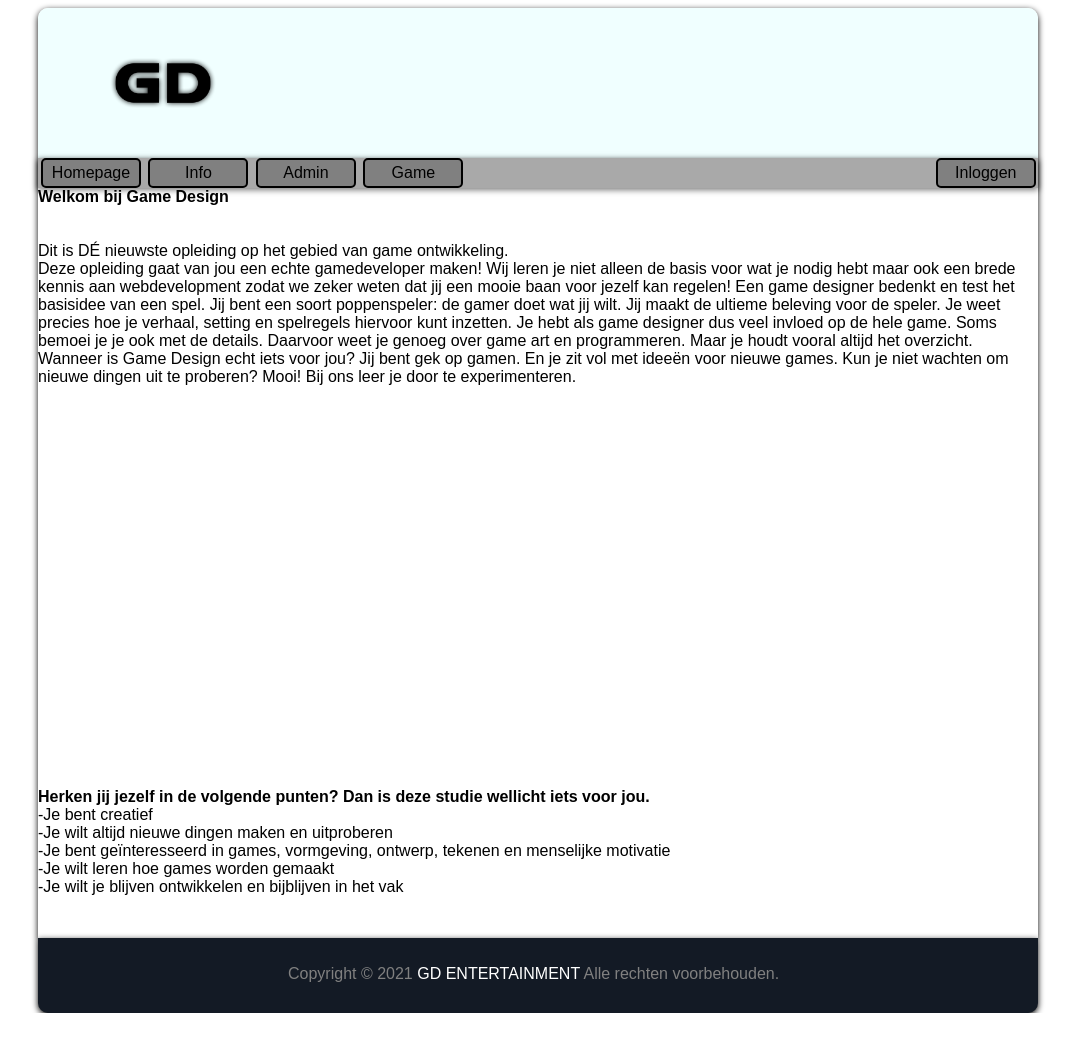
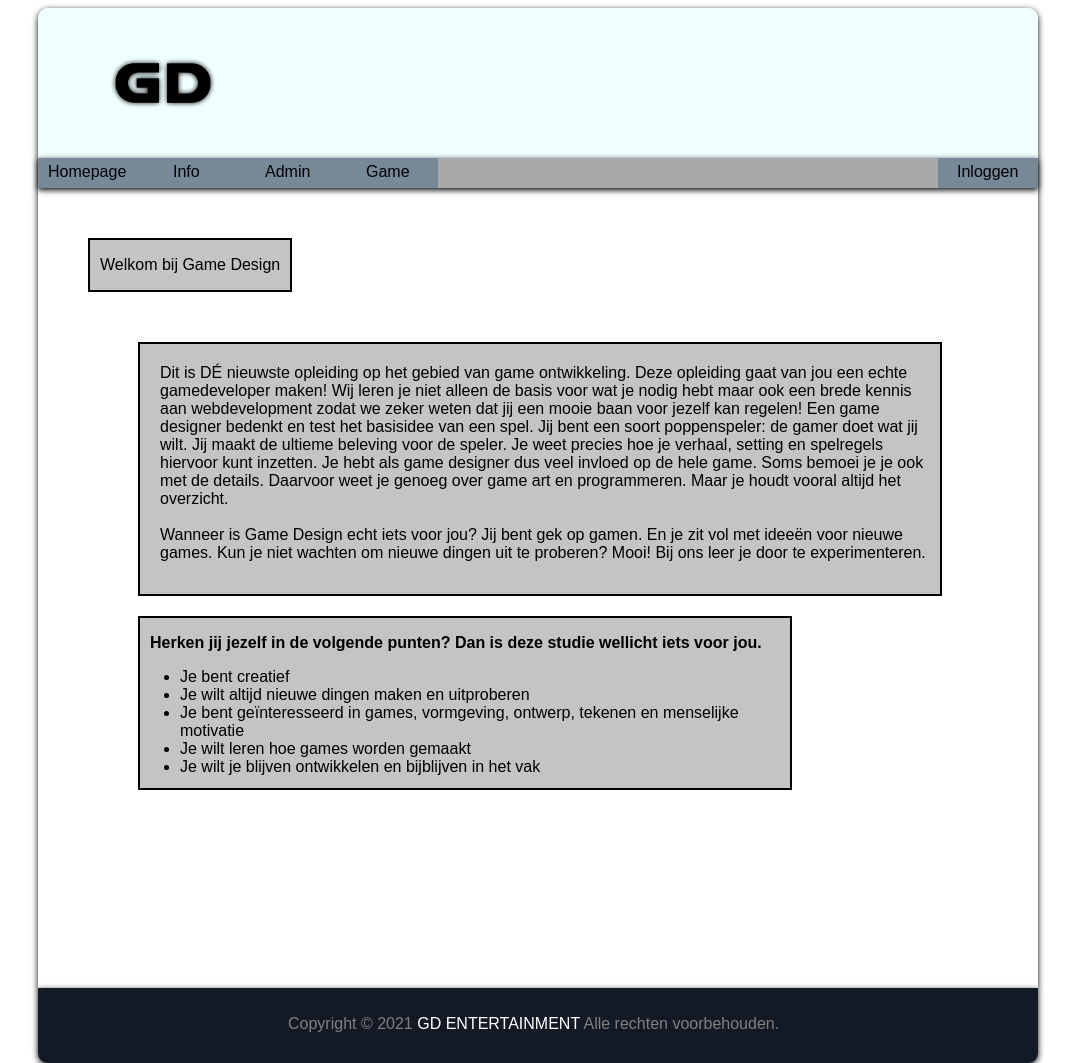
Before and after one commit to Penguinnguy/Project-Web, a PHP site: page /info.html in a window 1280 px wide; the page is wider, and only the part inside the window is pictured. Shown: that part, without its empty margins (102-1177 px from the left). Before the commit the page ends 1013 px from the top of that part, so only its background shows below. Run offline with PHP 8.4, Linux system fonts and the light colour scheme.

Commit message:
Button change/Info change/color change
De button rond de navigatie balk zijn compleet hergedaan. De info pagina wat mooier opgemaakt. De kleur voor de blokken van honeydew > custom gray.

```diff
--- a/css.css
+++ b/css.css
@@ -34,21 +34,74 @@
 .nav-button {
     height: 30px;
     width: 100px;
-    border: 2px solid black;
-    background-color:gray;
-    margin-left: 3px;
+    background-color: lightslategrey;
     cursor: pointer;
-    border-radius: 5px 5px 5px 5px;
+    opacity: 1;
+    text-decoration: none;
+    color: black;
 }
 
-.inlog-button {
-    height: 30px;
-    width: 100px;
-    border: 2px solid black;
-    background-color:gray;
-    margin-left: 468px;
-    cursor: pointer;
-    border-radius: 5px 5px 5px 5px;
+.nav-button:hover {
+    opacity: 0.6;
+}
+
+.index-button {
+    position: absolute;
+    transition: 0.3s;
+}
+
+.info-button {
+    position: absolute;
+    margin-left: 100px;
+    transition: 0.3s;
+}
+
+.admin-button {
+    position: absolute;
+    margin-left: 200px;
+    transition: 0.3s;
+}
+
+.game-button {
+    position: absolute;
+    margin-left: 300px;
+    transition: 0.3s;
+}
+
+.inlogg-button {
+    position: absolute;
+    margin-left: 900px;
+    transition: 0.3s;
+}
+
+.homepage-txt {
+    position: absolute;
+    margin-top: 5px;
+    margin-left: 10px;
+}
+
+.info-txt-button {
+    position: absolute;
+    margin-top: 5px;
+    margin-left: 35px;
+}
+
+.admin-txt {
+    position: absolute;
+    margin-top: 5px;
+    margin-left: 27px;
+}
+
+.game-txt {
+    position: absolute;
+    margin-top: 5px;
+    margin-left: 28px;
+}
+
+.inlog-txt {
+    position: absolute;
+    margin-top: 5px;
+    margin-left: 19px;
 }
 
 button:hover {
@@ -103,7 +156,7 @@ button:hover {
     position: relative;
     left: 50px;
     top: 50px;
-    background-color: honeydew;
+    background-color: rgb(197, 196, 196);
 }
 
 .welcome-txt {
@@ -159,7 +212,7 @@ button:hover {
     border: 2px solid black;
     position: relative;
     right: 2px;
-    background-color: honeydew;
+    background-color: rgb(197, 196, 196);
 }
 .software-txt {
     font-size: 15px;
@@ -180,7 +233,7 @@ button:hover {
     border: 2px solid black;
     position: relative;
     right: 2px;
-    background-color: honeydew;
+    background-color: rgb(197, 196, 196);
     top: 107px;
 }
 
@@ -201,7 +254,7 @@ button:hover {
     width: 400px;
     height: 500px;
     border: 2px solid black;
-    background-color: honeydew;
+    background-color: rgb(197, 196, 196);
     margin-left: 75px;
     margin-top: 50px;
     position: absolute;
@@ -319,3 +372,42 @@ button:hover {
     margin-left: 260px;
     cursor: pointer;
 }
+
+.info-welcome {
+    height: 50px;
+    width: 200px;
+    border: 2px solid black;
+    margin: 50px;
+    background-color: rgb(197, 196, 196);
+}
+
+.info-welcome-txt {
+    margin-left: 10px;
+}
+
+.info-txt-block {
+    height: 250px;
+    width: 800px;
+    border: 2px solid black;
+    background-color: rgb(197, 196, 196);
+    margin-left: 100px;
+}
+
+.info-txt {
+    position: relative;
+    margin-top: 20px;
+    margin-left: 20px;
+}
+
+.info2-txt-block {
+    height: 170px;
+    width: 650px;
+    margin-left: 100px;
+    margin-top: 20px;
+    border: 2px solid black;
+    background-color: rgb(197, 196, 196);
+}
+
+.info2-txt {
+    margin-left: 10px;
+}
--- a/info.html
+++ b/info.html
@@ -13,18 +13,39 @@
                 <img src="./Pictures/logo.png" class="photo-style">
             </div>
             <div class="nav-bar">
-                <a href="index.html"><button class="nav-button">Homepage</button></a>
-                <a href="info.html"><button class="nav-button">Info</button></a>
-                <a href="admin.html"><button class="nav-button">Admin</button></a>
-                <a href="game.html"><button class="nav-button">Game</button></a>
-                <a href="inlog.html"><button class="inlog-button">Inloggen</button></a>
+                <a href="index.html">
+                    <div class="nav-button index-button">
+                        <p class="homepage-txt">Homepage</p>
+                    </div>
+                </a>
+                <a href="info.html">
+                    <div class="nav-button info-button">
+                        <p class="info-txt-button">Info</p>
+                    </div>
+                </a>
+                <a href="admin.html">
+                    <div class="nav-button admin-button">
+                        <p class="admin-txt">Admin</p>
+                    </div>
+                </a>
+                    <a href="game.html">
+                    <div class="nav-button game-button">
+                        <p class="game-txt">Game</p>
+                    </div>
+                </a>
+                <a href="inlog.html">
+                    <div class="nav-button inlogg-button">
+                        <p class="inlog-txt">Inloggen</p>
+                    </div>
+                </a>
             </div>
             <div class="main-block">
-                <b>Welkom bij Game Design</b>
-
-                <div class="regelbreedte">
-                    <br><br>
-Dit is DÉ nieuwste opleiding op het gebied van game ontwikkeling. <br>
+                <div class="info-welcome">
+                    <p class="info-welcome-txt">Welkom bij Game Design</p>
+                </div>
+                <div class="info-txt-block">
+                    <p class="info-txt">
+                        Dit is DÉ nieuwste opleiding op het gebied van game ontwikkeling.
                         Deze opleiding gaat van jou een echte gamedeveloper maken! Wij leren je niet alleen de basis voor wat je nodig hebt maar ook een brede kennis aan webdevelopment zodat we zeker weten dat jij
                         een mooie baan voor jezelf kan regelen!
                         Een game designer bedenkt en test het basisidee van een spel.
@@ -32,24 +53,27 @@ Jij bent een soort poppenspeler: de gamer doet wat jij wilt. Jij maakt de ultiem
                         Je weet precies hoe je verhaal, setting en spelregels hiervoor kunt inzetten. Je hebt als game designer dus veel invloed op de hele game.
                         Soms bemoei je je ook met de details. Daarvoor weet je genoeg over game art en programmeren.
                         Maar je houdt vooral altijd het overzicht.
-
-
+                        <br>
+                        <br>
                         Wanneer is Game Design echt iets voor jou?
                         Jij bent gek op gamen. En je zit vol met ideeën voor nieuwe games. Kun je niet wachten om nieuwe dingen uit te proberen? Mooi! Bij ons leer je door te experimenteren.
+                    </p>
                 </div>
-
+                <div class="info2-txt-block">
+                    <p class="info2-txt">
+                        <b>Herken jij jezelf in de volgende punten? Dan is deze studie wellicht iets voor jou.</b>
+                        <br>
+                        <ul>
+                            <li>Je bent creatief</li>
+                            <li>Je wilt altijd nieuwe dingen maken en uitproberen</li>
+                            <li>Je bent geïnteresseerd in games, vormgeving, ontwerp, tekenen en menselijke motivatie</li>
+                            <li>Je wilt leren hoe games worden gemaakt</li>
+                            <li>Je wilt je blijven ontwikkelen en bijblijven in het vak</li>
+                        </ul>
+                    </p>
+                </div>
             </div>
             <div class="bottom-bar">
-                <b>Herken jij jezelf in de volgende punten? Dan is deze studie wellicht iets voor jou.</b>
-
-                <div class="bottom-streepjes">
-                -Je bent creatief
-                <div class="bottom-streepjes2">-Je wilt altijd nieuwe dingen maken en uitproberen</div>
-                <div class="bottom-streepjes3">-Je bent geïnteresseerd in games, vormgeving, ontwerp, tekenen en menselijke motivatie</div>
-                <div class="bottom-streepjes4">-Je wilt leren hoe games worden gemaakt</div>
-                <div class="bottom-streepjes5">-Je wilt je blijven ontwikkelen en bijblijven in het vak</div>
-
-            </div>
 
             </div>
             <div class="copy-bar">
```
Also changed, not shown: admin.html (+25 -5 lines), game.html (+25 -5 lines), index.html (+25 -5 lines), opslag.html (added, +27 -0 lines). Lines whose indentation alone changed are shown as unchanged.
